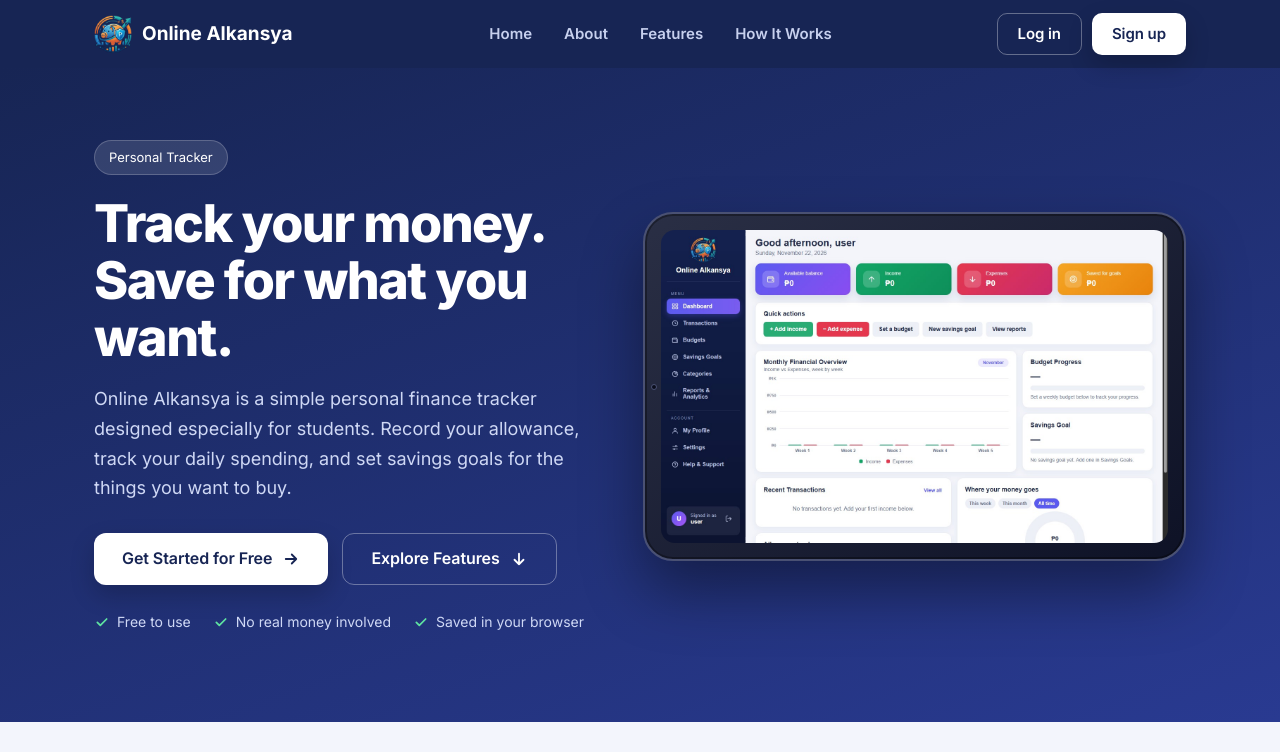
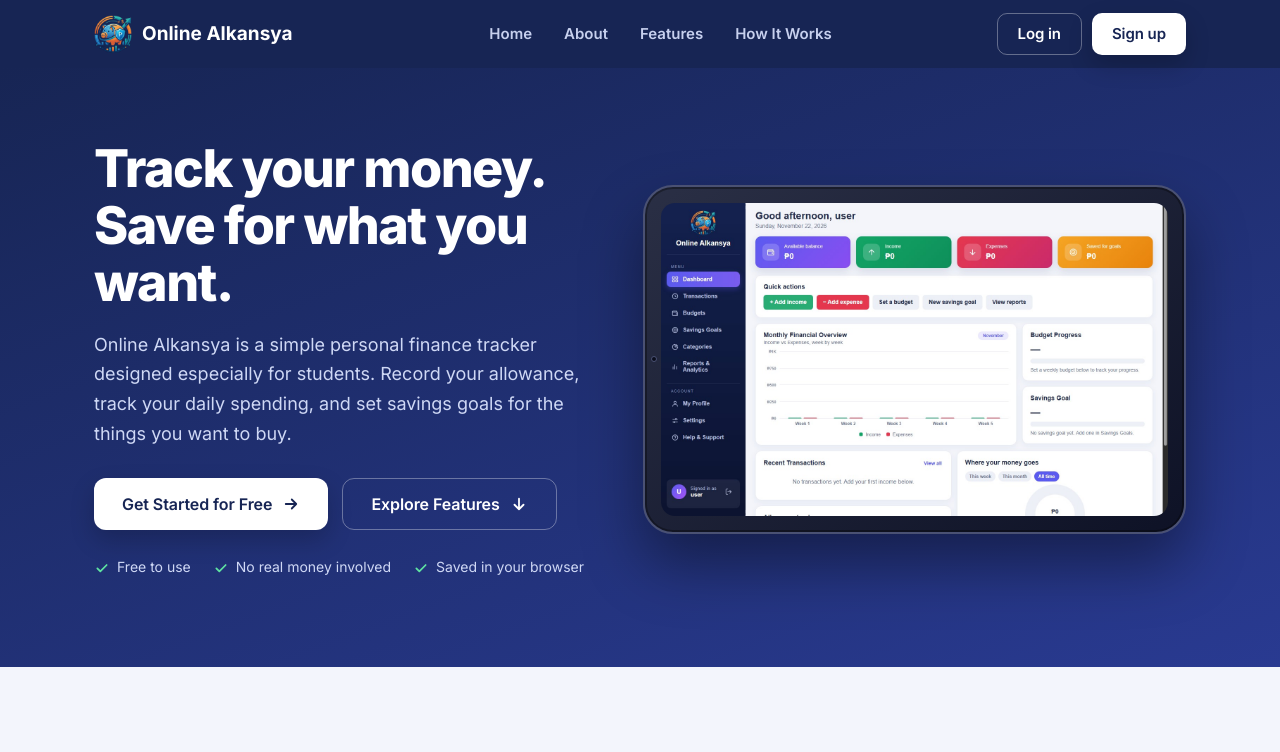
Before and after one commit to AydenWorkDev/OnlineAlkansya, a plain HTML site: page index.html in a window 1280 px wide. Shown: the top 752 px of the page. Drawn offline with Linux system fonts and the light colour scheme.

Commit message:
Update again

```diff
--- a/index.html
+++ b/index.html
@@ -46,7 +46,7 @@
     <section class="l-hero" id="home">
       <div class="l-hero-inner">
         <div>
-          <span class="l-badge">Personal Tracker</span>
+          <!-- <span class="l-badge">Personal Tracker</span> //close this line if you don't want the badge to show -->
           <h1>Track your money. Save for what you want.</h1>
           <p>Online Alkansya is a simple personal finance tracker designed especially for students. Record your allowance, track your daily spending, and set savings goals for the things you want to buy.</p>
           <div class="l-hero-btns">
--- a/styles.css
+++ b/styles.css
@@ -953,7 +953,7 @@ html { scroll-behavior: smooth; }
 /* ---------- B. hero ---------- */
 .l-hero { background: linear-gradient(160deg, var(--primary) 0%, var(--brand) 100%); color: #fff; }
 .l-hero-inner { max-width: 1140px; margin: 0 auto; padding: 72px 24px 88px; display: grid; grid-template-columns: 1fr 1.1fr; gap: 56px; align-items: center; }
-.l-badge { display: inline-block; margin-bottom: 20px; padding: 6px 14px; border-radius: 99px; background: #ffffff1f; border: 1px solid #ffffff33; font-size: 13px; }
+/* .l-badge { display: inline-block; margin-bottom: 20px; padding: 6px 14px; border-radius: 99px; background: #ffffff1f; border: 1px solid #ffffff33; font-size: 13px; } */
 .l-hero h1 { margin: 0 0 18px; font-size: clamp(34px, 5vw, 52px); line-height: 1.1; letter-spacing: -0.5px; }
 .l-hero p { max-width: 540px; margin: 0 0 30px; font-size: 18px; line-height: 1.65; color: #cfd8f5; }
 .l-hero-btns { display: flex; flex-wrap: wrap; gap: 14px; }
```
